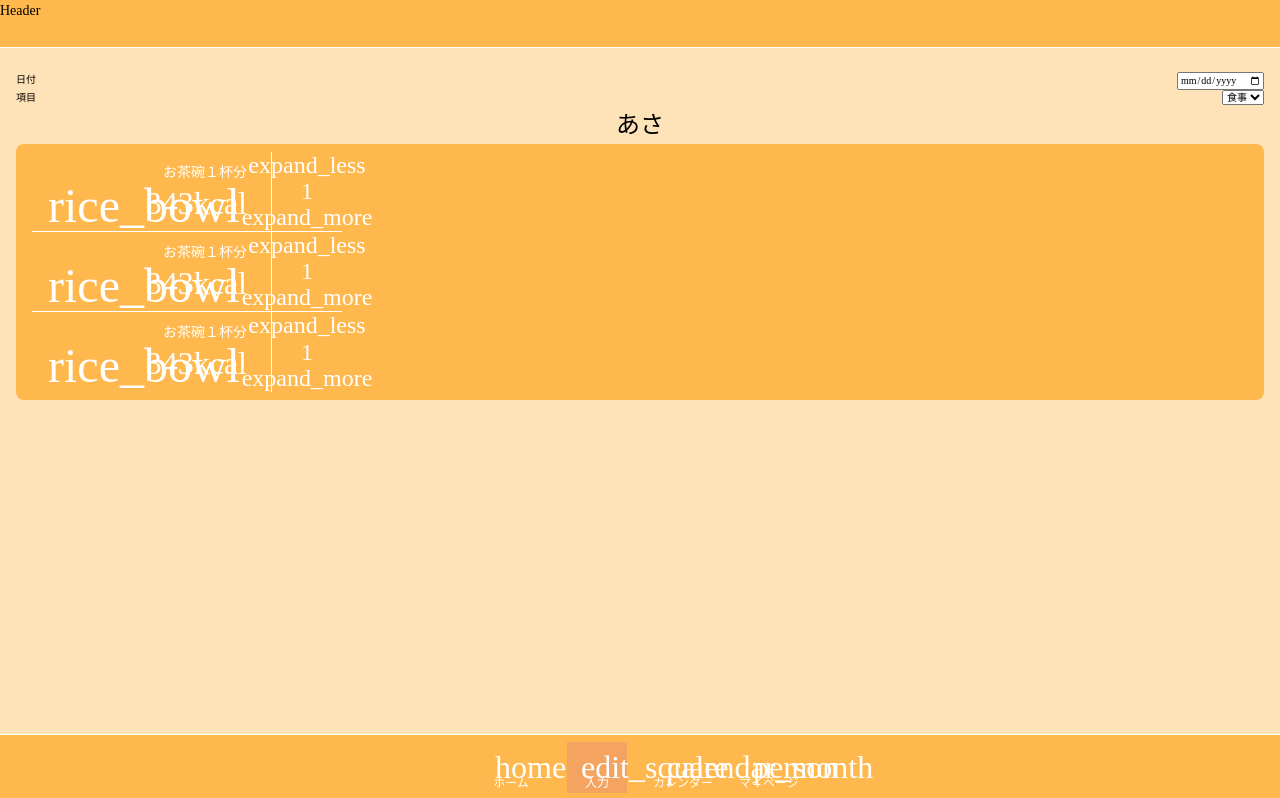
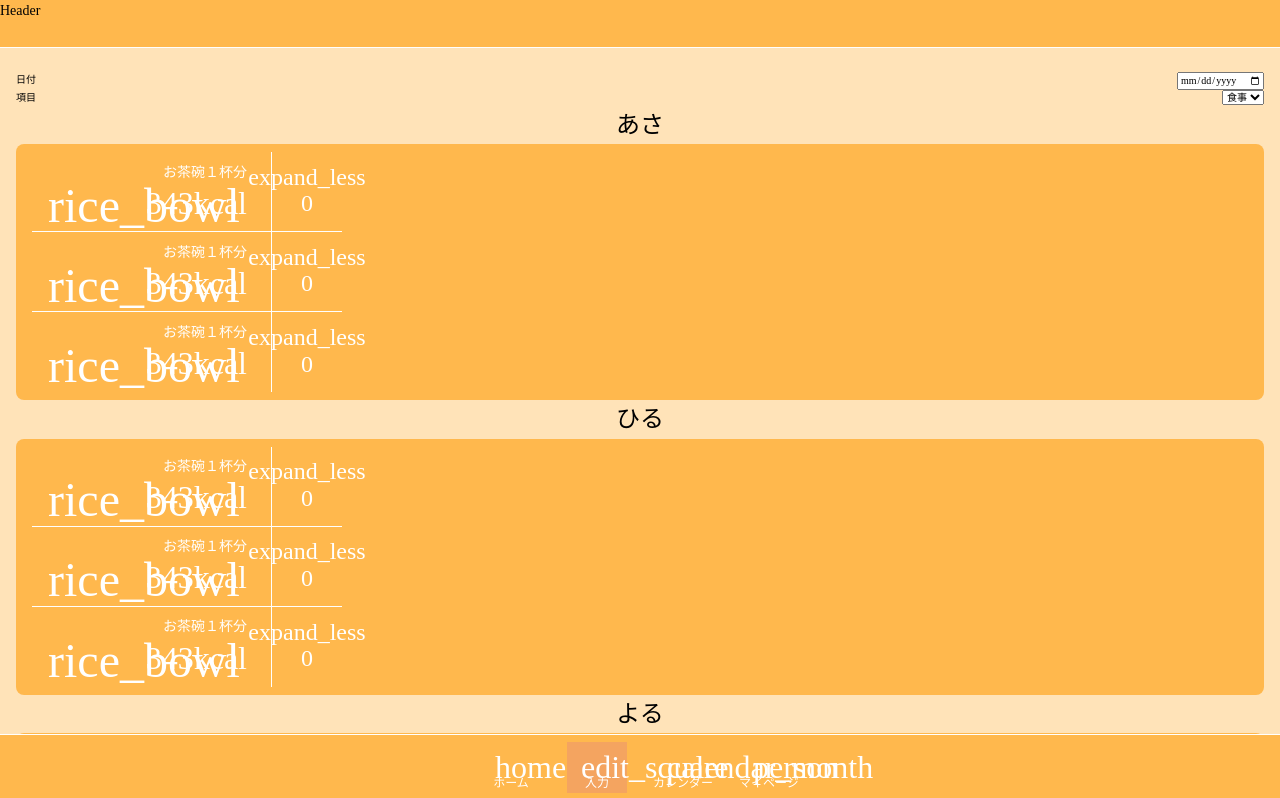
Before and after one commit to takuyanoguchi626/diet_app, a React app: page /new_meal in a window 1280 px wide. Shown: the top 798 px of the page. Built offline with nearby package versions, Linux system fonts and the light colour scheme; the HTML template or start-up script is replaced by a standard one; a web font is replaced by a local one.

Commit message:
fix newMeal inc dec func

```diff
--- a/src/components/card/CardCalorieNew.tsx
+++ b/src/components/card/CardCalorieNew.tsx
@@ -1,52 +1,102 @@
-import React, { useState } from 'react'
-import { Food_calorie_new } from "../../types/FoodCalorie"
+import React, { useEffect, useState } from 'react'
+import { FoodCalorieNew } from "../../types/FoodCalorie"
 import MaterialSymbols from "../icon/MaterialSymbols"
+import { FoodCount, NewMeal } from "../../types/NewMeal"
 import { useSelector, useDispatch } from "react-redux/es/exports"
-import { decrement, increment } from "../../providers/slices/SliceNewMeal"
+import { decrement, increment, setReduxFoodCountList } from "../../providers/slices/SliceNewMeal"
 
 type props = {
-    food_calorie_new_arr: Food_calorie_new[]
+    foodCalorieNewArr: FoodCalorieNew[],
+    time: number
 }
 
 const CardCalorieNew = (props: props) => {
-    const value = useSelector((state: any) => state.new_meal.value)
-    const dispatch = useDispatch()
-    // const [value, setValue] = useState(3)
+    const dispatch = useDispatch();
 
-    // const inc_value = () => {
-    //     setValue((val) => val + 1);
+    const initialFoodCountList: FoodCount[] = [];
+    props.foodCalorieNewArr.forEach((foodCalorie) => {
+        initialFoodCountList.push({
+            id: foodCalorie.id,
+            count: 0
+        });
+    });
+
+    const [newMeal, setNewMeal] = useState<NewMeal>({
+        time: props.time,
+        foodCountList: initialFoodCountList
+    });
+
+    // {
+    //     time: 1,
+    //         foodCountList: [
+    //         {
+    //             id: 1,
+    //                 count: 2
+    //         },
+    //         {
+    //             id: 2,
+    //                 count: 4
+    //         }
+    //     ]
     // }
 
-    // const dec_value = () => {
-    //     setValue((val) => {
-    //         if (val > 0) {
-    //             return val - 1;
-    //         } else {
-    //             return val;
-    //         }
-    //     })
-    // }
+
 
     return (
         <div className="card card_table card_table_new">
-            {props.food_calorie_new_arr.map((food_calorie, key) => {
+            {props.foodCalorieNewArr.map((foodCalorie, key) => {
+                const foodCount = newMeal.foodCountList.find((foodCount) => foodCount.id === foodCalorie.id);
+                console.log("foodCount", foodCount);
+
                 return (
                     <div key={key} className="l_flex card_item">
                         <div className="l_flex card_item_body">
-                            <span className="material-symbols-rounded card_icon">{food_calorie.icon}</span>
+                            <span className="material-symbols-rounded card_icon">{foodCalorie.icon}</span>
                             <div className="ml_at text_right">
-                                <div className="card_sub_text">{food_calorie.text}</div>
-                                <div className="card_text">{food_calorie.calorie}kcal</div>
+                                <div className="card_sub_text">{foodCalorie.text}</div>
+                                <div className="card_text">{foodCalorie.calorie}kcal</div>
                             </div>
                         </div>
                         <div className="card_item_amount">
-                            <button className="card_arrow" onClick={() => dispatch(increment())}>
+                            <button className="card_arrow" onClick={() => {
+                                for (let i = 0; i < newMeal.foodCountList.length; i++) {
+                                    if (newMeal.foodCountList[i].id === foodCalorie.id) {
+                                        const foodCountList2 = [...newMeal.foodCountList];
+                                        foodCountList2[i].count++
+                                        const newMeal2 = {
+                                            time: newMeal.time,
+                                            foodCountList: foodCountList2
+                                        }
+                                        setNewMeal(() => newMeal2);
+                                    }
+                                }
+                            }}>
                                 <MaterialSymbols name="expand_less"></MaterialSymbols>
                             </button>
-                            <span className="card_number_text">{value}</span>
-                            <button className="card_arrow" onClick={() => dispatch(decrement())}>
-                                <MaterialSymbols name="expand_more"></MaterialSymbols>
-                            </button>
+                            <span className="card_number_text">{(() => {
+                                return newMeal.foodCountList.filter((foodCount) => foodCount.id === foodCalorie.id)[0].count;
+                            })()}</span>
+                            {(() => {
+                                if (newMeal.foodCountList.filter((foodCount) => foodCount.id === foodCalorie.id)[0].count > 0) {
+                                    return (
+                                        <button className="card_arrow" onClick={() => {
+                                            for (let i = 0; i < newMeal.foodCountList.length; i++) {
+                                                if (newMeal.foodCountList[i].id === foodCalorie.id) {
+                                                    const foodCountList2 = [...newMeal.foodCountList];
+                                                    foodCountList2[i].count--
+                                                    const newMeal2 = {
+                                                        time: newMeal.time,
+                                                        foodCountList: foodCountList2
+                                                    }
+                                                    setNewMeal(() => newMeal2);
+                                                }
+                                            }
+                                        }}>
+                                            <MaterialSymbols name="expand_more"></MaterialSymbols>
+                                        </button>
+                                    )
+                                }
+                            })()}
                         </div>
                     </div>
                 )
--- a/src/pages/NewMeal.tsx
+++ b/src/pages/NewMeal.tsx
@@ -1,25 +1,25 @@
 import React from 'react'
 import Layout from "../components/Layout.tsx/Layout"
 import CardCalorieNew from "../components/card/CardCalorieNew"
-import { Food_calorie_new } from "../types/FoodCalorie"
+import { FoodCalorieNew } from "../types/FoodCalorie"
 
 const NewMeal = () => {
     // 仮のデータ。fetchで持ってくる。
-    const food_calories: Food_calorie_new[] = [
+    const food_calories: FoodCalorieNew[] = [
         {
-            name: "rice",
+            id: 1,
             icon: "rice_bowl",
             text: "お茶碗１杯分",
             calorie: 343,
         },
         {
-            name: "rice",
+            id: 2,
             icon: "rice_bowl",
             text: "お茶碗１杯分",
             calorie: 343,
         },
         {
-            name: "rice",
+            id: 3,
             icon: "rice_bowl",
             text: "お茶碗１杯分",
             calorie: 343,
@@ -46,7 +46,11 @@ const NewMeal = () => {
                     </div>
                 </div>
                 <div className="title_24 text_center">あさ</div>
-                <CardCalorieNew food_calorie_new_arr={food_calories}></CardCalorieNew>
+                <CardCalorieNew foodCalorieNewArr={food_calories} time={1}></CardCalorieNew>
+                <div className="title_24 text_center">ひる</div>
+                <CardCalorieNew foodCalorieNewArr={food_calories} time={2}></CardCalorieNew>
+                <div className="title_24 text_center">よる</div>
+                <CardCalorieNew foodCalorieNewArr={food_calories} time={3}></CardCalorieNew>
             </div>
         </Layout>)
 }
--- a/src/providers/slices/SliceNewMeal.js
+++ b/src/providers/slices/SliceNewMeal.js
@@ -2,7 +2,7 @@ import { createSlice } from "@reduxjs/toolkit";
 
 
 export const NewMealSlice = createSlice({
-    name: "new_meal",
+    name: "newMeal",
     initialState: {
         breakfast: {},
         lunch: {},
@@ -15,9 +15,18 @@ export const NewMealSlice = createSlice({
         },
         decrement: (state) => {
             state.value -= 1;
+        },
+        setReduxFoodCountList: (state, action) => {
+            if (action.payload.time === 1) {
+                state.breakfast = action.payload;
+            } else if (action.payload.time === 2) {
+                state.lunch = action.payload;
+            } else {
+                state.dinner = action.payload;
+            }
         }
     }
 })
 
-export const { increment, decrement } = NewMealSlice.actions;
+export const { increment, decrement, setReduxFoodCountList } = NewMealSlice.actions;
 export default NewMealSlice.reducer;
--- a/src/providers/store.js
+++ b/src/providers/store.js
@@ -3,6 +3,6 @@ import NewMealSlice from "./slices/SliceNewMeal"
 
 export const store = configureStore({
     reducer: {
-        new_meal: NewMealSlice
+        newMeal: NewMealSlice
     }
 })
--- a/src/types/FoodCalorie.ts
+++ b/src/types/FoodCalorie.ts
@@ -8,8 +8,8 @@ export type FoodCalorieTable = {
     amount: number;
 }
 
-export type Food_calorie_new = {
-    name: string;
+export type FoodCalorieNew = {
+    id: number;
     icon: string;
     text: string;
     calorie: number;
--- /dev/null
+++ b/src/types/NewMeal.ts
@@ -0,0 +1,11 @@
+
+
+export type NewMeal = {
+    time: number,
+    foodCountList: Array<FoodCount>
+}
+
+export type FoodCount = {
+    id: number,
+    count: number
+}
```
